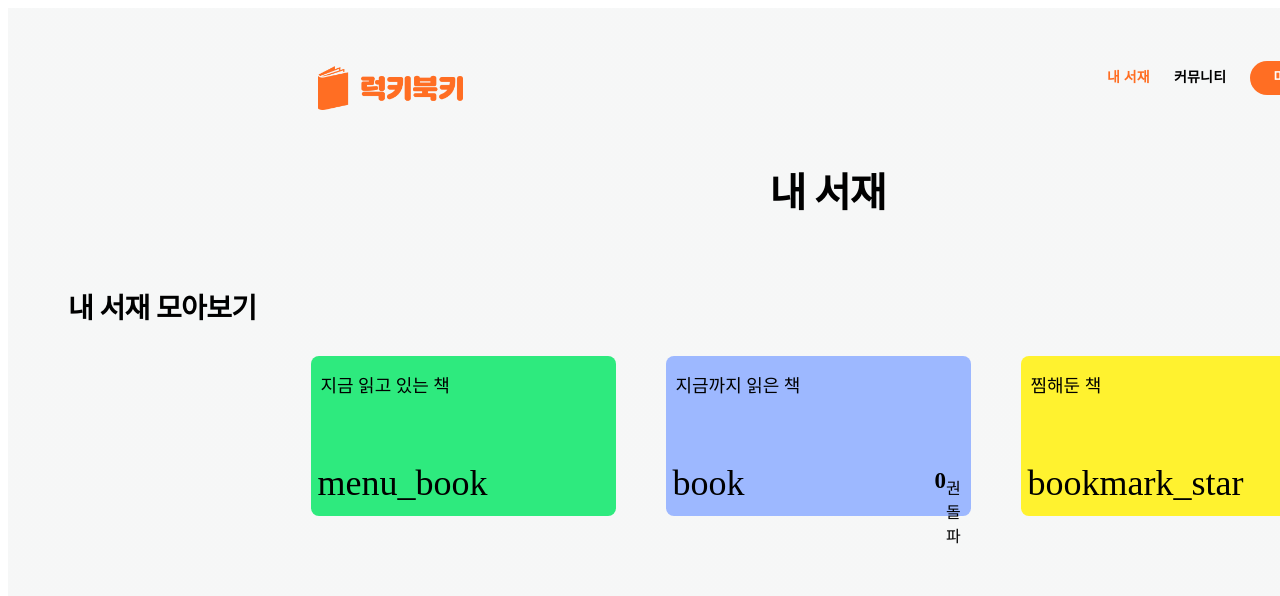
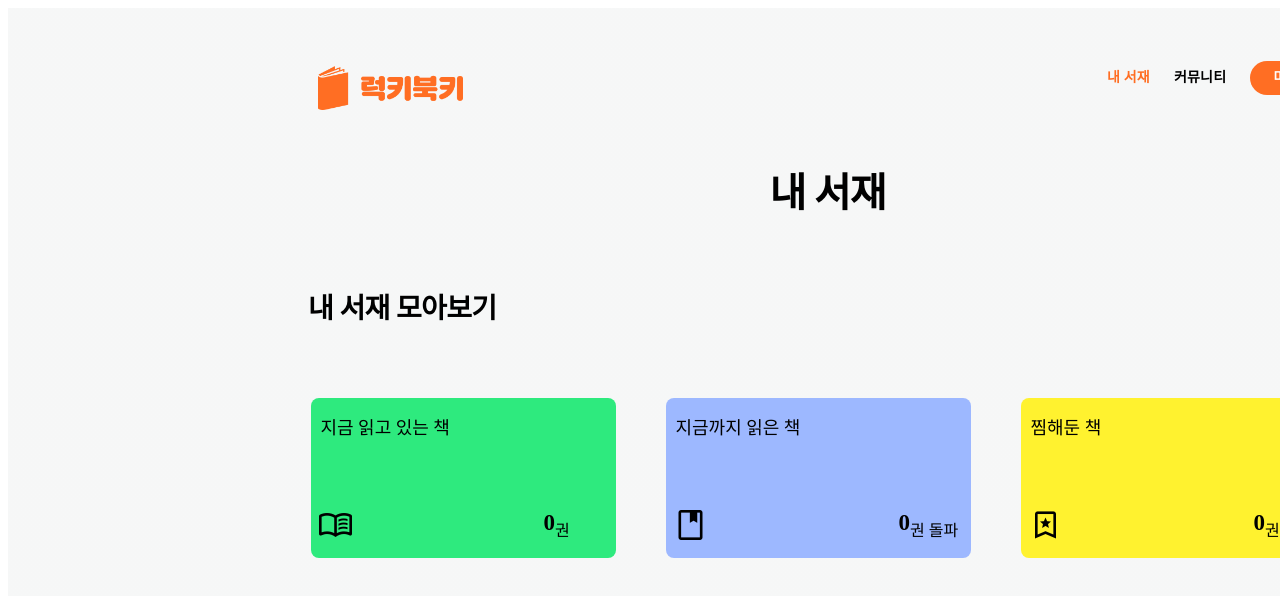
Before and after one commit to hackathon-hongik/Front, a React (Create React App) app: page /afterlogin/mylibrary in a window 1280 px wide. Shown: the top 596 px of the page. Built offline with nearby package versions, Linux system fonts and the light colour scheme; no server answers.

Commit message:
찐찐찐최종

```diff
--- a/public/index.html
+++ b/public/index.html
@@ -6,7 +6,8 @@
   <meta name="viewport" content="width=device-width, initial-scale=1" />
   <title>럭키북키</title>
   <link rel="icon" href="%PUBLIC_URL%/logo.ico" />
-  <link rel="icon" href="%PUBLIC_URL%/logo.ico" />
+  <link rel="stylesheet" href="https://fonts.googleapis.com/css2?family=Material+Symbols+Outlined:opsz,wght,FILL,GRAD@20..48,100..700,0..1,-50..200" />
+  <link rel="stylesheet" href="https://fonts.googleapis.com/css2?family=Material+Symbols+Outlined:opsz,wght,FILL,GRAD@24,400,0,0" />
   <link href="https://fonts.googleapis.com/icon?family=Material+Icons" rel="stylesheet">
 </head>
 
--- a/src/components/MyLibrary.jsx
+++ b/src/components/MyLibrary.jsx
@@ -147,8 +147,9 @@
     font-weight: 700;
     line-height: 135.8%; /* 38.024px */
     letter-spacing: -0.661px;
-    margin-right: 800px;
+    margin-right: 320px;
     margin-top: 30px;
+    margin-bottom: 70px;
   }
 
   .text3{
```
